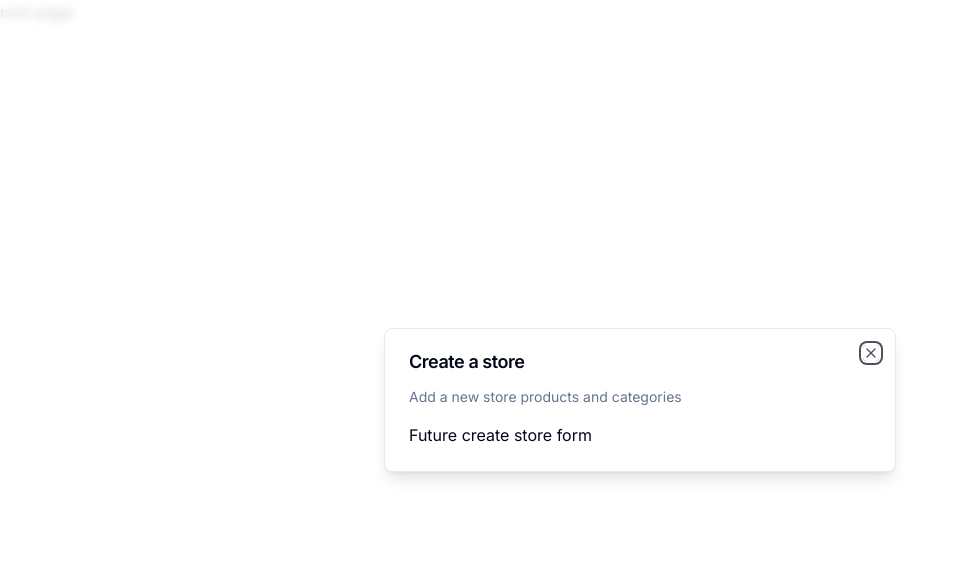
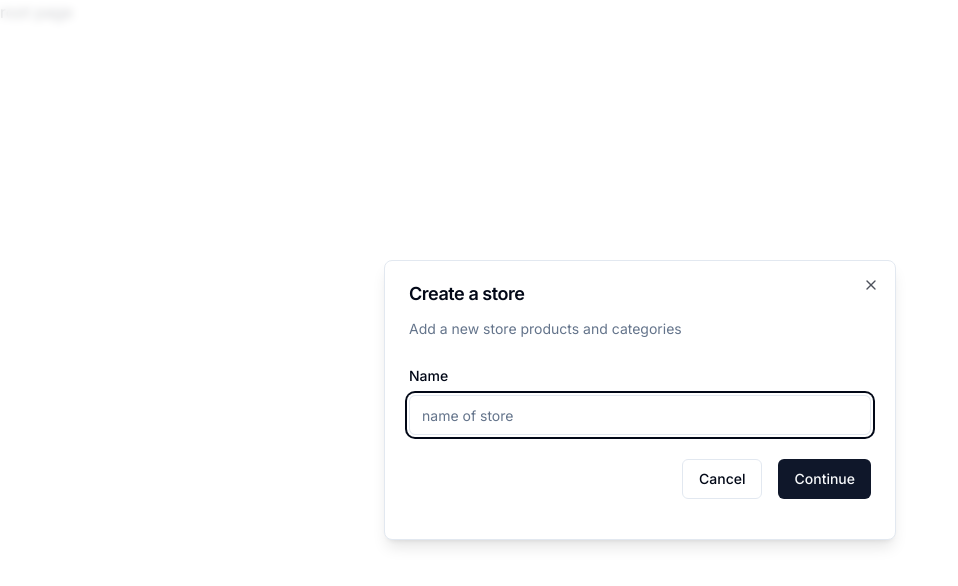
Before and after one commit to nandeeshdb/e-commerce-admin, a Next.js app: page / in a window 1280 px wide. Shown: the top 586 px of the page, without its empty margins (0-958 px from the left). Built offline with nearby package versions, Linux system fonts and the light colour scheme.

Commit message:
form component

```diff
--- a/components/modals/store-modal.tsx
+++ b/components/modals/store-modal.tsx
@@ -1,8 +1,34 @@
 import { userStoreModal } from "@/hooks/user-store-modal"
 import { Modal } from "@/components/ui/modal"
+import { z } from "zod"
+import { useForm } from "react-hook-form"
+import { zodResolver } from "@hookform/resolvers/zod"
+import { Form, FormControl, FormItem, FormLabel, FormField, FormMessage } from "@/components/ui/form"
+import { Input } from "@/components/ui/input"
+import { Button } from "@/components/ui/button"
+
+const formSchema = z.object({
+    name:z.string().min(1)
+})
+
+
 
 export const  StoreModel=()=>{
     const storeModal = userStoreModal()
+    const form = useForm<z.infer<typeof formSchema>>({
+        resolver:zodResolver(formSchema),
+        defaultValues:{
+            name:''
+        }
+    })
+
+
+    const onSubmit=async(values:z.infer<typeof formSchema>)=>{
+        console.log(values)
+
+    }
+
+
 
     return(
 
@@ -10,7 +36,39 @@
             title="Create a store"
             description="Add a new store products and categories"
             isOpen={storeModal.isOpen}
-            onClose={storeModal.onClose}
-        >Future create store form</Modal>
+            onClose={storeModal.onClose}>
+
+
+                <div>
+                    <div className="space-y-4 py-2 pb-4">
+                        <Form {...form}>
+                            <form onSubmit={form.handleSubmit(onSubmit)}>
+                                <FormField
+                                    control={form.control}
+                                    name="name"
+                                    render={({field})=>(
+                                        <FormItem>
+                                                <FormLabel>Name</FormLabel>
+                                                <FormControl>
+                                                    <Input placeholder="name of store" {...field} />
+                                                </FormControl>
+                                                <FormMessage />
+
+                                        </FormItem>
+                                    )}
+                                />
+                                <div className="pt-6 space-x-4 flex items-center justify-end w-full">
+                                    <Button variant="outline" onClick={storeModal.onClose}>Cancel</Button>
+                                    <Button type="submit">Continue</Button>
+
+                                </div>
+
+                            </form>
+
+                        </Form>
+
+                    </div>
+                </div>
+            </Modal>
     )
 }
--- /dev/null
+++ b/components/ui/form.tsx
@@ -0,0 +1,176 @@
+import * as React from "react"
+import * as LabelPrimitive from "@radix-ui/react-label"
+import { Slot } from "@radix-ui/react-slot"
+import {
+  Controller,
+  ControllerProps,
+  FieldPath,
+  FieldValues,
+  FormProvider,
+  useFormContext,
+} from "react-hook-form"
+
+import { cn } from "@/lib/utils"
+import { Label } from "@/components/ui/label"
+
+const Form = FormProvider
+
+type FormFieldContextValue<
+  TFieldValues extends FieldValues = FieldValues,
+  TName extends FieldPath<TFieldValues> = FieldPath<TFieldValues>
+> = {
+  name: TName
+}
+
+const FormFieldContext = React.createContext<FormFieldContextValue>(
+  {} as FormFieldContextValue
+)
+
+const FormField = <
+  TFieldValues extends FieldValues = FieldValues,
+  TName extends FieldPath<TFieldValues> = FieldPath<TFieldValues>
+>({
+  ...props
+}: ControllerProps<TFieldValues, TName>) => {
+  return (
+    <FormFieldContext.Provider value={{ name: props.name }}>
+      <Controller {...props} />
+    </FormFieldContext.Provider>
+  )
+}
+
+const useFormField = () => {
+  const fieldContext = React.useContext(FormFieldContext)
+  const itemContext = React.useContext(FormItemContext)
+  const { getFieldState, formState } = useFormContext()
+
+  const fieldState = getFieldState(fieldContext.name, formState)
+
+  if (!fieldContext) {
+    throw new Error("useFormField should be used within <FormField>")
+  }
+
+  const { id } = itemContext
+
+  return {
+    id,
+    name: fieldContext.name,
+    formItemId: `${id}-form-item`,
+    formDescriptionId: `${id}-form-item-description`,
+    formMessageId: `${id}-form-item-message`,
+    ...fieldState,
+  }
+}
+
+type FormItemContextValue = {
+  id: string
+}
+
+const FormItemContext = React.createContext<FormItemContextValue>(
+  {} as FormItemContextValue
+)
+
+const FormItem = React.forwardRef<
+  HTMLDivElement,
+  React.HTMLAttributes<HTMLDivElement>
+>(({ className, ...props }, ref) => {
+  const id = React.useId()
+
+  return (
+    <FormItemContext.Provider value={{ id }}>
+      <div ref={ref} className={cn("space-y-2", className)} {...props} />
+    </FormItemContext.Provider>
+  )
+})
+FormItem.displayName = "FormItem"
+
+const FormLabel = React.forwardRef<
+  React.ElementRef<typeof LabelPrimitive.Root>,
+  React.ComponentPropsWithoutRef<typeof LabelPrimitive.Root>
+>(({ className, ...props }, ref) => {
+  const { error, formItemId } = useFormField()
+
+  return (
+    <Label
+      ref={ref}
+      className={cn(error && "text-destructive", className)}
+      htmlFor={formItemId}
+      {...props}
+    />
+  )
+})
+FormLabel.displayName = "FormLabel"
+
+const FormControl = React.forwardRef<
+  React.ElementRef<typeof Slot>,
+  React.ComponentPropsWithoutRef<typeof Slot>
+>(({ ...props }, ref) => {
+  const { error, formItemId, formDescriptionId, formMessageId } = useFormField()
+
+  return (
+    <Slot
+      ref={ref}
+      id={formItemId}
+      aria-describedby={
+        !error
+          ? `${formDescriptionId}`
+          : `${formDescriptionId} ${formMessageId}`
+      }
+      aria-invalid={!!error}
+      {...props}
+    />
+  )
+})
+FormControl.displayName = "FormControl"
+
+const FormDescription = React.forwardRef<
+  HTMLParagraphElement,
+  React.HTMLAttributes<HTMLParagraphElement>
+>(({ className, ...props }, ref) => {
+  const { formDescriptionId } = useFormField()
+
+  return (
+    <p
+      ref={ref}
+      id={formDescriptionId}
+      className={cn("text-sm text-muted-foreground", className)}
+      {...props}
+    />
+  )
+})
+FormDescription.displayName = "FormDescription"
+
+const FormMessage = React.forwardRef<
+  HTMLParagraphElement,
+  React.HTMLAttributes<HTMLParagraphElement>
+>(({ className, children, ...props }, ref) => {
+  const { error, formMessageId } = useFormField()
+  const body = error ? String(error?.message) : children
+
+  if (!body) {
+    return null
+  }
+
+  return (
+    <p
+      ref={ref}
+      id={formMessageId}
+      className={cn("text-sm font-medium text-destructive", className)}
+      {...props}
+    >
+      {body}
+    </p>
+  )
+})
+FormMessage.displayName = "FormMessage"
+
+export {
+  useFormField,
+  Form,
+  FormItem,
+  FormLabel,
+  FormControl,
+  FormDescription,
+  FormMessage,
+  FormField,
+}
--- /dev/null
+++ b/components/ui/input.tsx
@@ -0,0 +1,25 @@
+import * as React from "react"
+
+import { cn } from "@/lib/utils"
+
+export interface InputProps
+  extends React.InputHTMLAttributes<HTMLInputElement> {}
+
+const Input = React.forwardRef<HTMLInputElement, InputProps>(
+  ({ className, type, ...props }, ref) => {
+    return (
+      <input
+        type={type}
+        className={cn(
+          "flex h-10 w-full rounded-md border border-input bg-background px-3 py-2 text-sm ring-offset-background file:border-0 file:bg-transparent file:text-sm file:font-medium placeholder:text-muted-foreground focus-visible:outline-none focus-visible:ring-2 focus-visible:ring-ring focus-visible:ring-offset-2 disabled:cursor-not-allowed disabled:opacity-50",
+          className
+        )}
+        ref={ref}
+        {...props}
+      />
+    )
+  }
+)
+Input.displayName = "Input"
+
+export { Input }
--- /dev/null
+++ b/components/ui/label.tsx
@@ -0,0 +1,26 @@
+"use client"
+
+import * as React from "react"
+import * as LabelPrimitive from "@radix-ui/react-label"
+import { cva, type VariantProps } from "class-variance-authority"
+
+import { cn } from "@/lib/utils"
+
+const labelVariants = cva(
+  "text-sm font-medium leading-none peer-disabled:cursor-not-allowed peer-disabled:opacity-70"
+)
+
+const Label = React.forwardRef<
+  React.ElementRef<typeof LabelPrimitive.Root>,
+  React.ComponentPropsWithoutRef<typeof LabelPrimitive.Root> &
+    VariantProps<typeof labelVariants>
+>(({ className, ...props }, ref) => (
+  <LabelPrimitive.Root
+    ref={ref}
+    className={cn(labelVariants(), className)}
+    {...props}
+  />
+))
+Label.displayName = LabelPrimitive.Root.displayName
+
+export { Label }
--- a/package.json
+++ b/package.json
@@ -10,7 +10,9 @@
   },
   "dependencies": {
     "@clerk/nextjs": "^4.28.0",
+    "@hookform/resolvers": "^3.3.2",
     "@radix-ui/react-dialog": "^1.0.5",
+    "@radix-ui/react-label": "^2.0.2",
     "@radix-ui/react-slot": "^1.0.2",
     "class-variance-authority": "^0.7.0",
     "clsx": "^2.0.0",
@@ -18,8 +20,10 @@
     "next": "14.0.4",
     "react": "^18",
     "react-dom": "^18",
+    "react-hook-form": "^7.49.2",
     "tailwind-merge": "^2.1.0",
     "tailwindcss-animate": "^1.0.7",
+    "zod": "^3.22.4",
     "zustand": "^4.4.7"
   },
   "devDependencies": {
```
Also changed, not shown: 1 other file (tests, documents, lock files or other folders).
